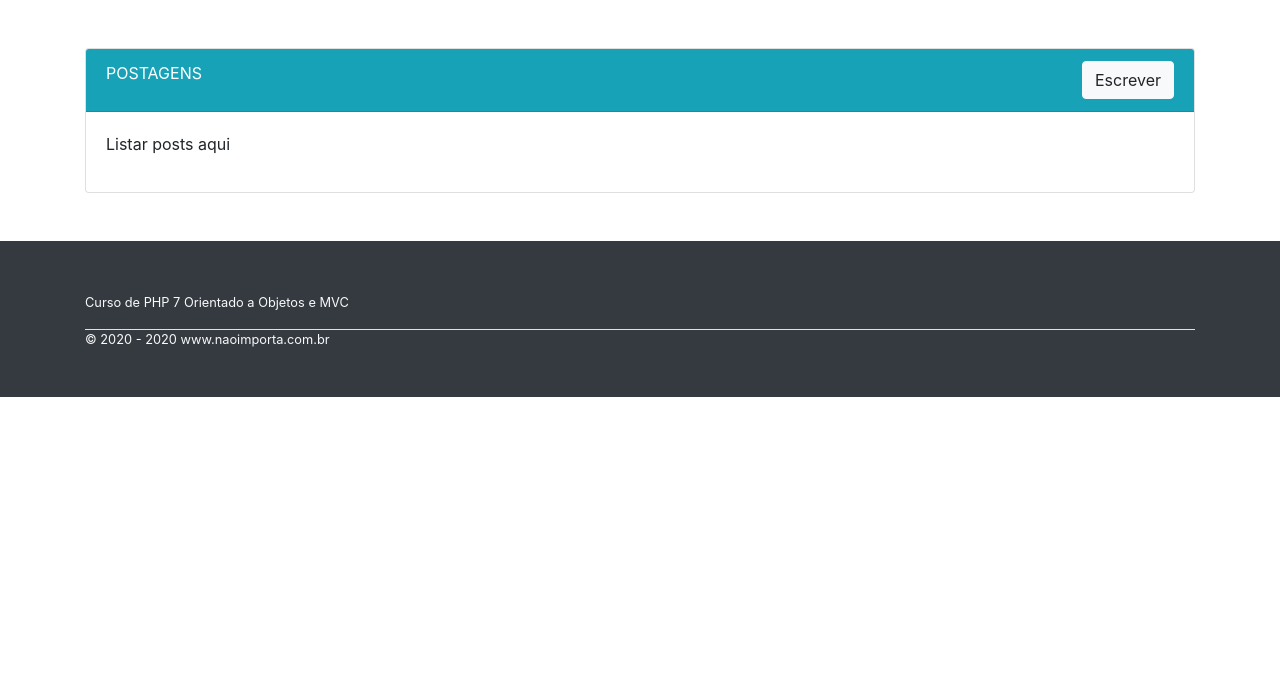
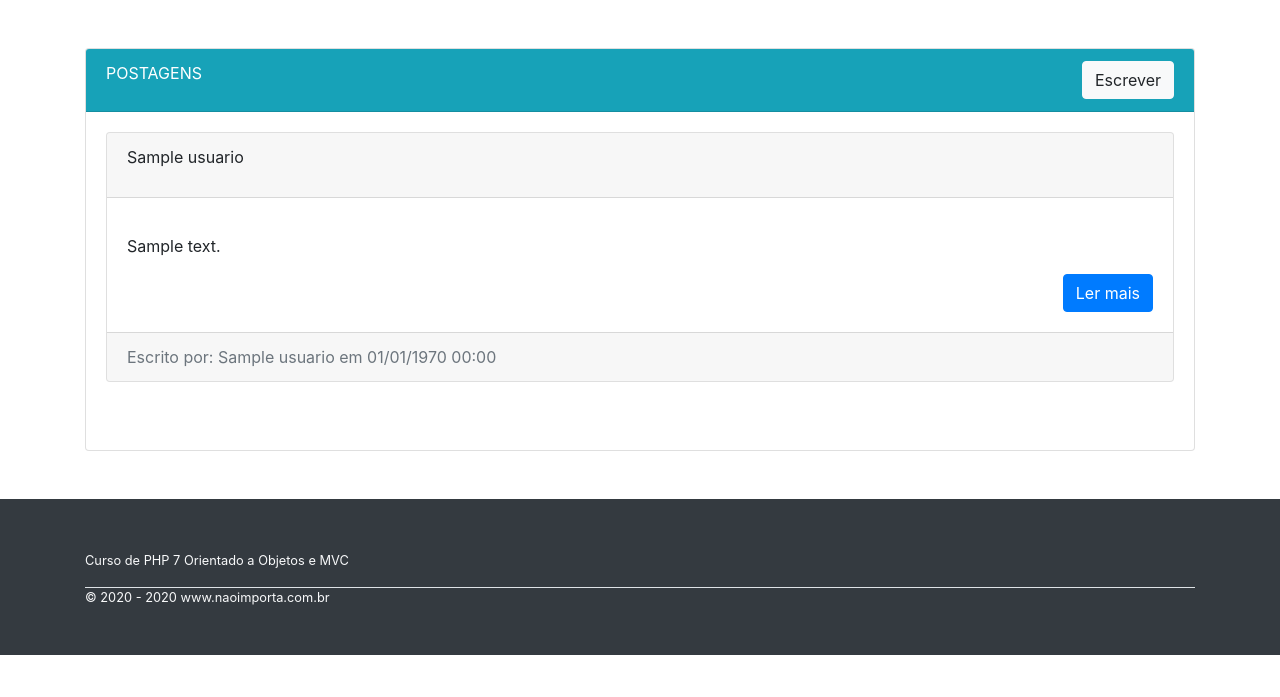
Before and after one commit to AllanGhaok/login_system, a PHP site: page /curso_php_mvc/posts in a window 1280 px wide. Shown: the part 103-800 px from the top of the page. Run offline with PHP 8.4, Linux system fonts and the light colour scheme; the visitor is signed in with stand-in values (Sample User, id 1); tables that the repository leaves empty or names only in its code hold one stand-in row (values such as "Sample post").

Commit message:
Writing and showing posts from db

```diff
--- a/app/Controllers/Posts.php
+++ b/app/Controllers/Posts.php
@@ -1,4 +1,5 @@
 <?php
+//Responsavel por fazer a postagem propriamente dita no site.
 class Posts extends Controller {
 
 	public function __construct(){
@@ -11,7 +12,11 @@ class Posts extends Controller {
 
 	public function index(){
 
-		$this->view('posts/index');
+		$dados = [
+			'posts' => $this->postModel->lerPosts()
+		];
+
+		$this->view('posts/index', $dados);
 	}
 
 	public function cadastrar(){
--- a/app/Models/Post.php
+++ b/app/Models/Post.php
@@ -1,9 +1,22 @@
 <?php
+//Responsavel em conectar com o banco de dados e fazer comandos especificos para ele, para manipulação das postagens.
 class Post {
 	private $db;
 
 	public function __construct(){
 		$this->db = new Database();
+	}
+
+	public function lerPosts(){
+		$this->db->query("SELECT *,
+		tb_posts.id as postID,
+		tb_posts.criado_em as postDataCadastro,
+		tb_usuarios.id as usuarioId,
+		tb_usuarios.criado_em as usuarioDataCadastro
+		FROM tb_posts
+		INNER JOIN tb_usuarios ON
+		tb_posts.usuario_id = tb_usuarios.id");
+		return $this->db->resultados();
 	}
 
 	public function armazenar($dados){
--- a/app/Views/posts/index.php
+++ b/app/Views/posts/index.php
@@ -1,3 +1,4 @@
+<!-- Responsavel pelo o que o usuário verá, que no caso são as postagens -->
 <div class="container py-5">
 	<?=Sessao::mensagem('post')?>
 	<div class="card">
@@ -8,7 +9,20 @@
 			</div>
 		</div>
 		<div class="card-body">
-			<p>Listar posts aqui</p>
+			<?php foreach($dados['posts'] as $post) : ?>
+				<div class="card mb-5">
+					<div class="card-header">
+						<p><?= $post->titulo ?></p>
+					</div>
+					<div class="card-body">
+						<p class="card-text"><p><?= $post->texto ?></p>
+						<a href="#" class="btn btn-primary float-right">Ler mais</a>
+					</div>
+					<div class="card-footer text-muted">
+						Escrito por: <?= $post->nome ?> em <?= date('d/m/Y H:i', strtotime($post->postDataCadastro)) ?>
+					</div>
+				</div>
+			<?php endforeach ?>
 		</div>
 	</div>
 </div>
```
